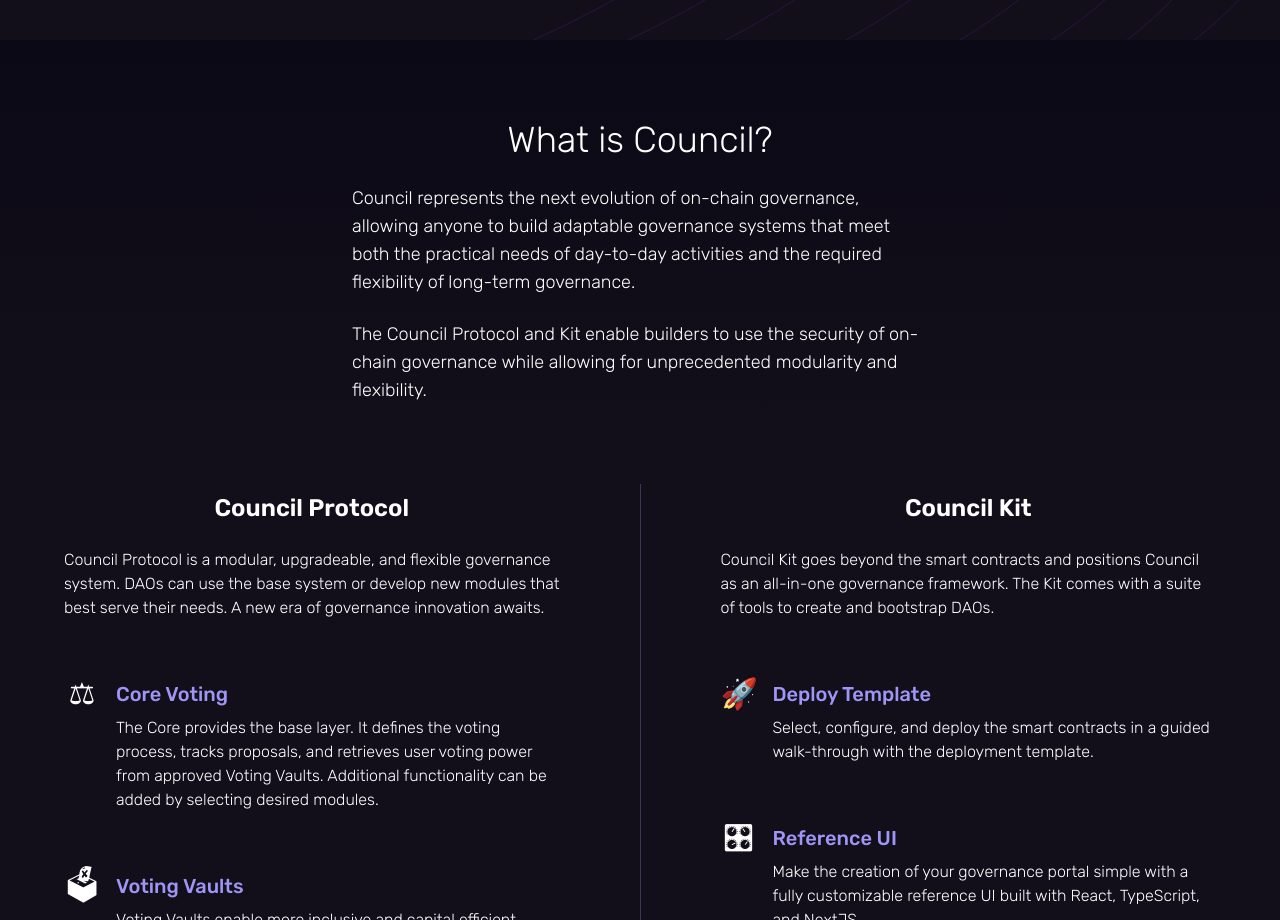
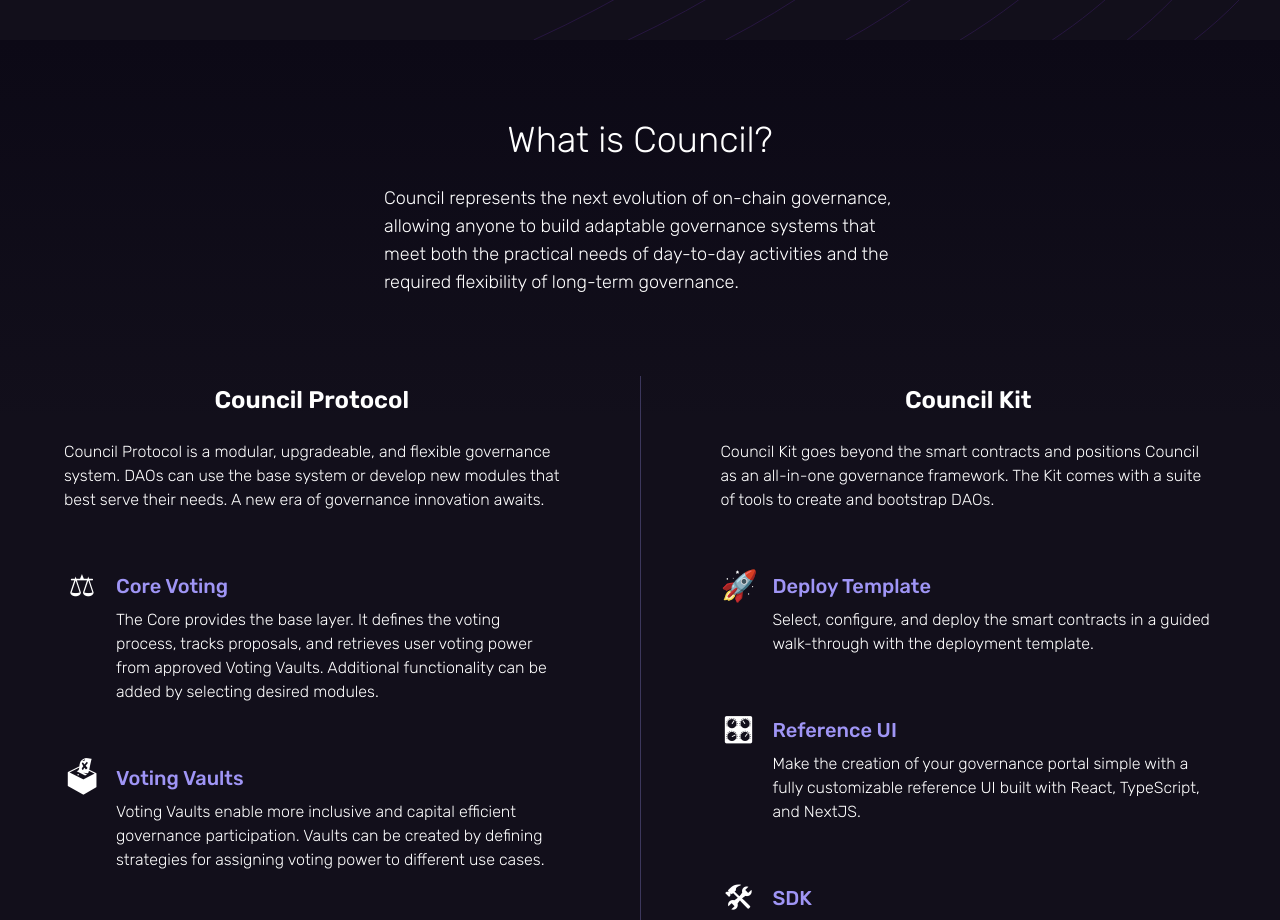
Before and after one commit to delvtech/council-kit, a React (Vite) app in the folder apps/landing-page/: page / in a window 1280 px wide. Shown: the part 800-1720 px from the top of the page. Built offline with nearby package versions, Linux system fonts and the light colour scheme; the HTML template or start-up script is replaced by a standard one.

Commit message:
Remove paragraph (#284)

```diff
--- a/apps/landing-page/src/App.tsx
+++ b/apps/landing-page/src/App.tsx
@@ -60,18 +60,13 @@ function App(): ReactElement {
         <div className="relative">
           <div className="absolute inset-x-0 top-0 bg-gradient-to-b from-black h-96"></div>
           <div className="relative max-w-6xl box-content px-[4vw] mx-auto lg:mx-auto py-20">
-            <div className="flex flex-col gap-6 mx-auto mb-10 md:max-w-xl md:items-center md:mb-20">
+            <div className="flex flex-col gap-6 mx-auto mb-10 md:max-w-lg md:items-center md:mb-20">
               <h2 className="text-4xl">What is Council?</h2>
               <p className="text-lg">
                 Council represents the next evolution of on-chain governance,
                 allowing anyone to build adaptable governance systems that meet
                 both the practical needs of day-to-day activities and the
                 required flexibility of long-term governance.
-              </p>
-              <p className="text-lg">
-                The Council Protocol and Kit enable builders to use the security
-                of on-chain governance while allowing for unprecedented
-                modularity and flexibility.
               </p>
             </div>
 
```
